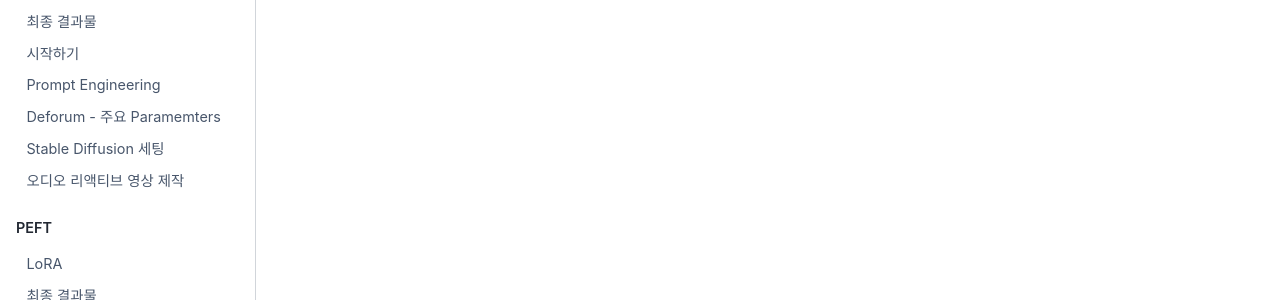
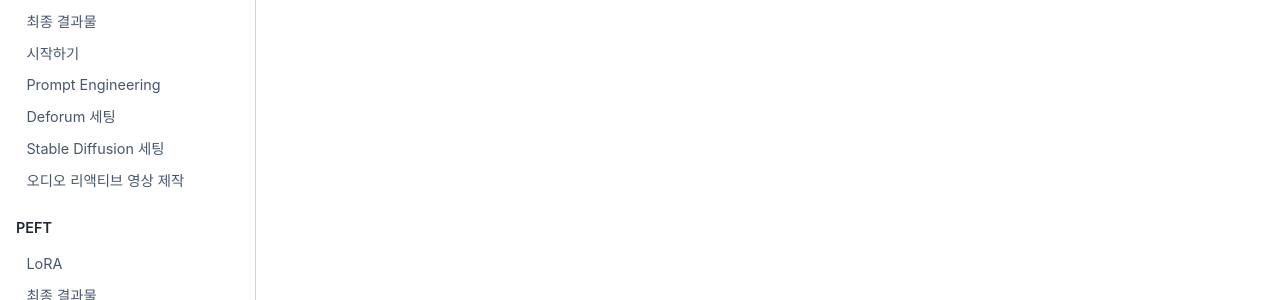
Before and after one commit to DCV1/tutorial, a Jupyter Book: the page built from intro.md, in a window 1280 px wide. Shown: the part 428-728 px from the top of the page. Built offline with Jupyter Book 1.0.4 settings and Sphinx 7.4.7 and the Sphinx Book theme 1.1.4, drawn with Linux system fonts in a browser that asks for light colours.

Commit message:
rename title

```diff
--- a/docs/part2/parameters-deforum.md
+++ b/docs/part2/parameters-deforum.md
@@ -1,4 +1,4 @@
-# Deforum - 주요 Paramemters
+# Deforum 세팅
 <br>
 
 ## Schedule Keyframing
```
